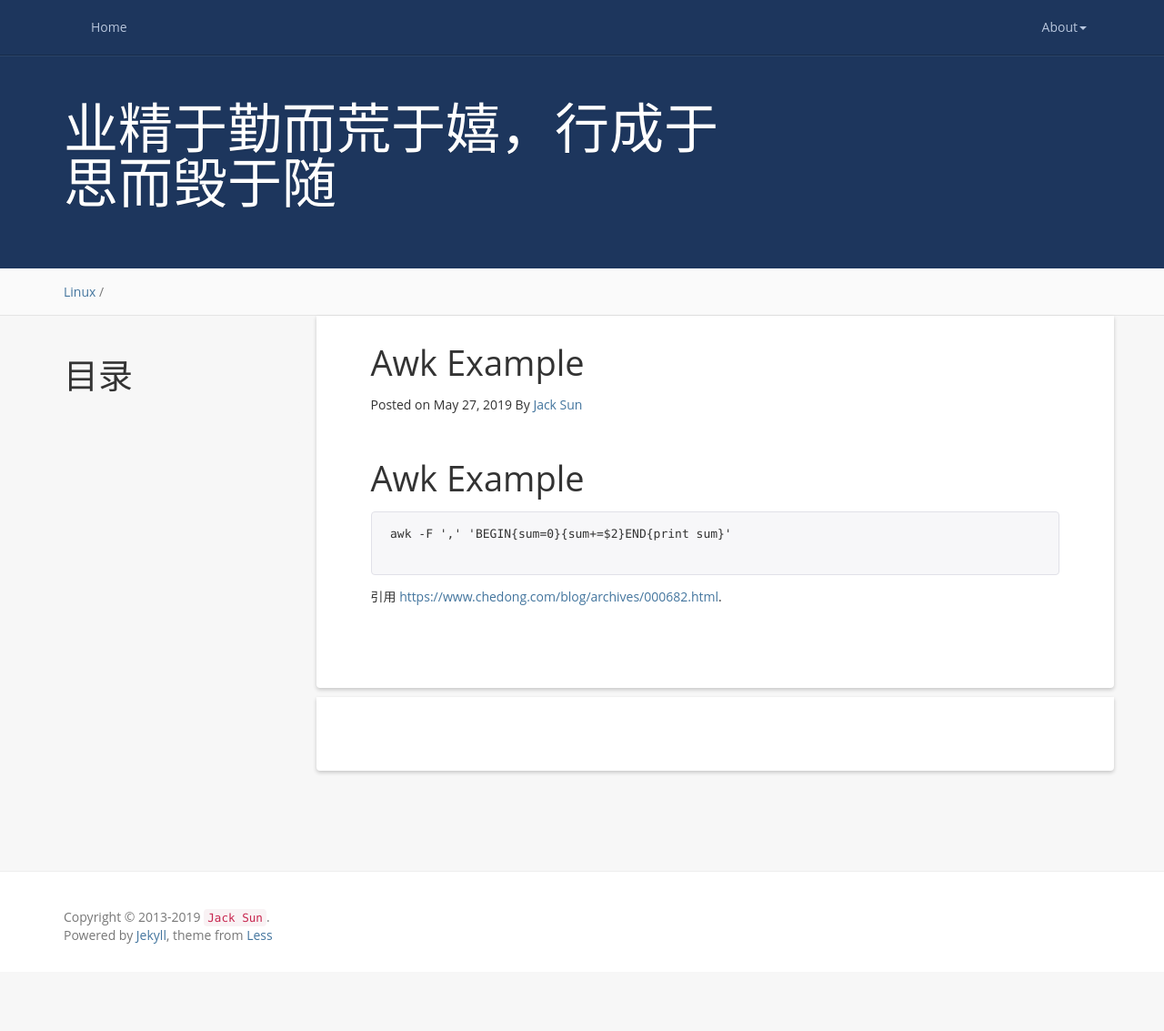
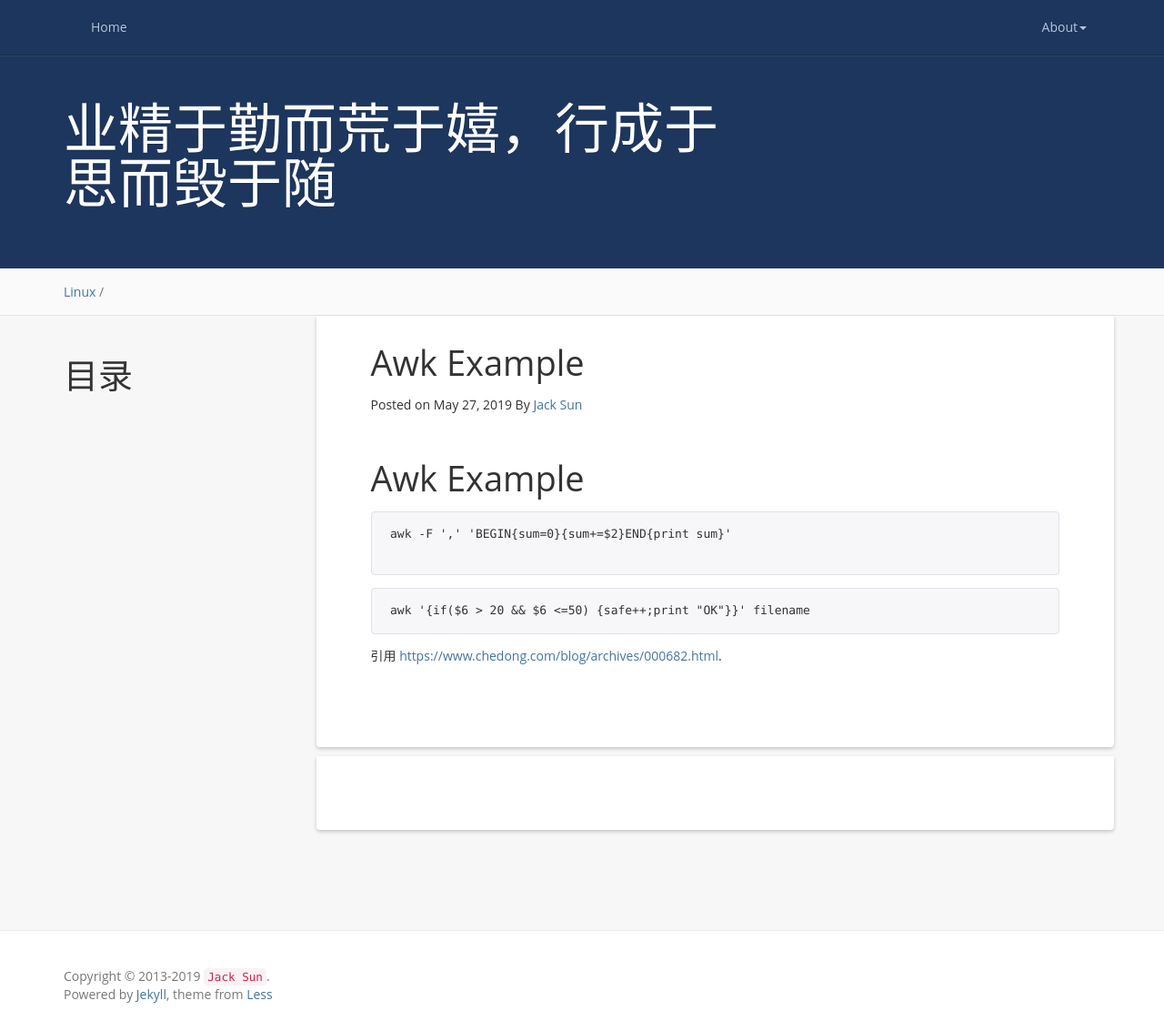
Before and after one commit to sunjiesh/sunjiesh.github.io, a Jekyll site: the page built from _posts/2019-05-28-AwkExample.markdown, in a window 1280 px wide and 1133 px high. Shown: the whole window at 91% size. Built offline with Jekyll 4.4.1, drawn with Linux system fonts in a browser that asks for light colours; comment, search, counter and statistics services are not loaded.

Commit message:
Upddate post

````diff
--- a/_posts/2019-05-28-AwkExample.markdown
+++ b/_posts/2019-05-28-AwkExample.markdown
@@ -15,5 +15,9 @@ awk -F ',' 'BEGIN{sum=0}{sum+=$2}END{print sum}'
 
 ```
 
+```shell
+awk '{if($6 > 20 && $6 <=50) {safe++;print "OK"}}' filename
+```
+
 
 引用 [https://www.chedong.com/blog/archives/000682.html](https://www.chedong.com/blog/archives/000682.html).
````
